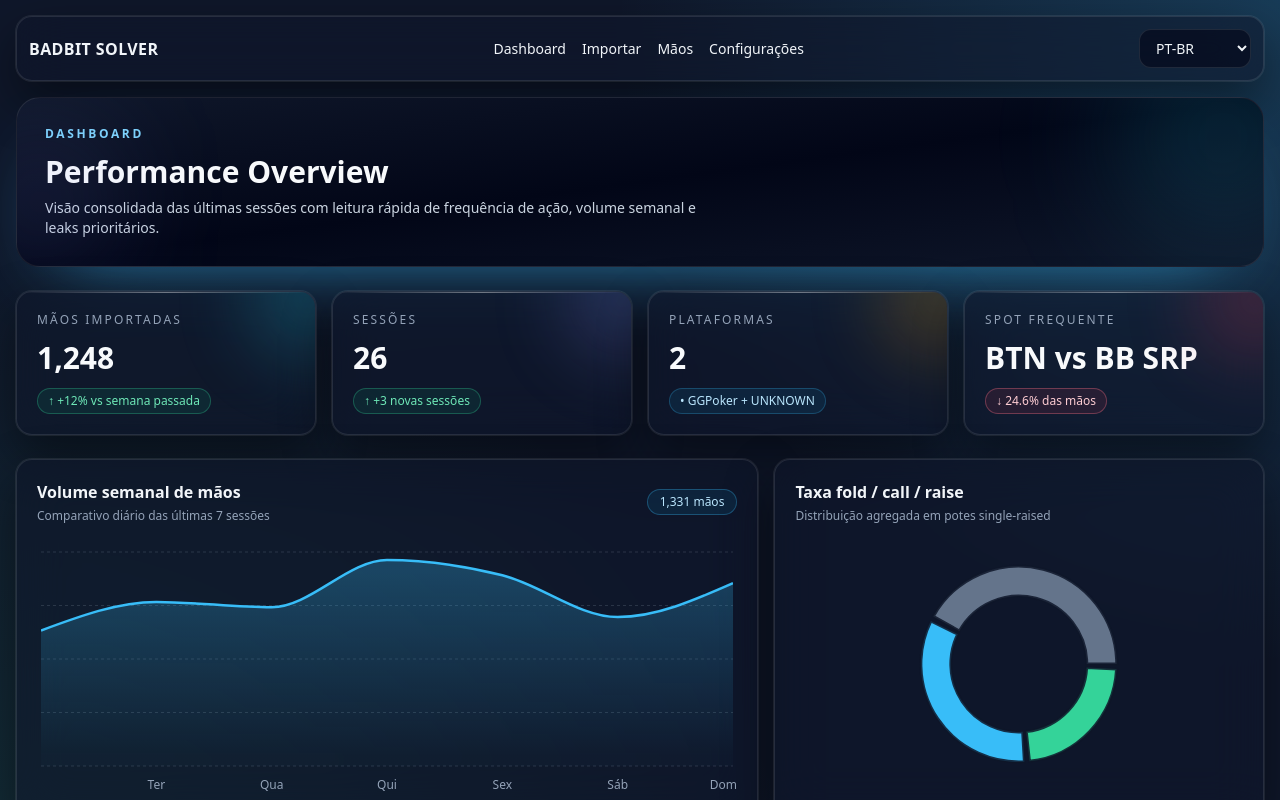
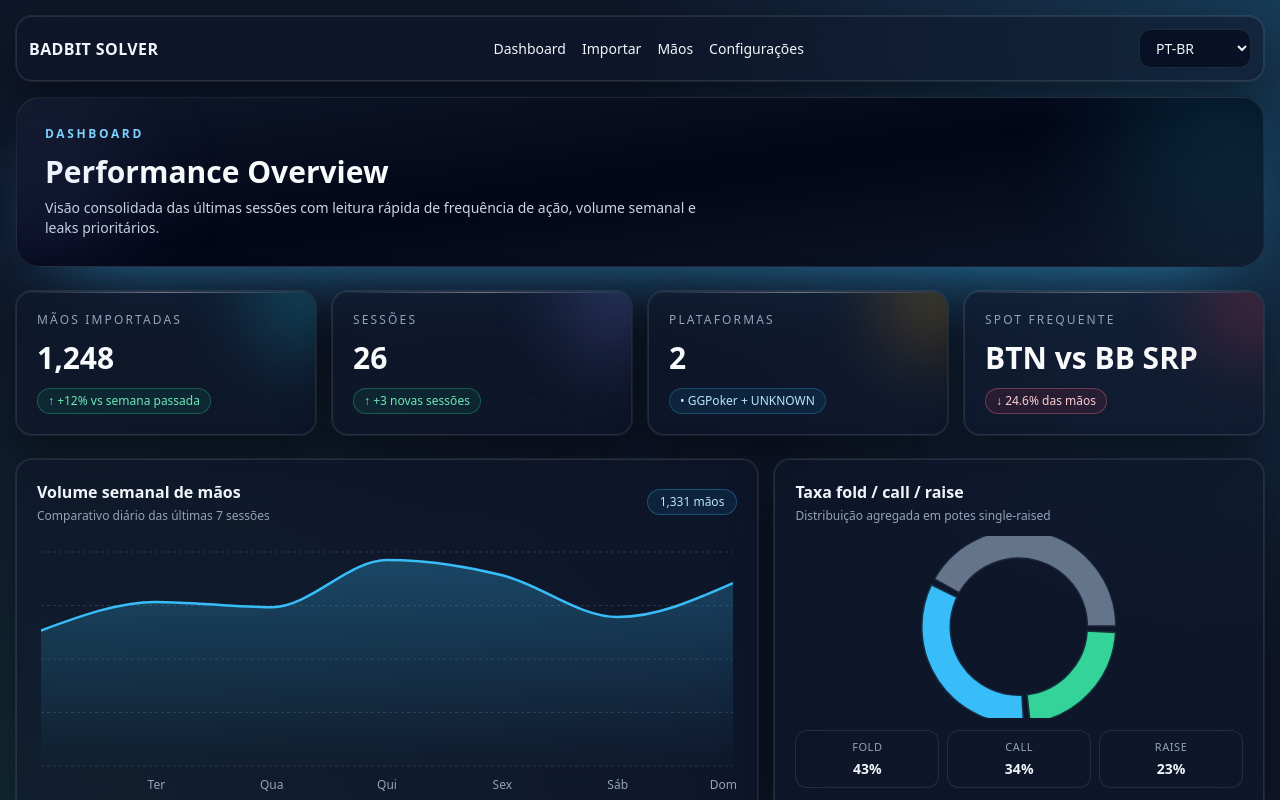
Before and after one commit to curioso01/BadBit-Solver-MVP, a Next.js app: page /dashboard in a window 1280 px wide. Shown: the top 800 px of the page. Built offline with nearby package versions, Linux system fonts and the light colour scheme.

Commit message:
Fix alignment of fold/call/raise metric boxes (#7)

```diff
--- a/src/components/charts/action-frequency-chart.tsx
+++ b/src/components/charts/action-frequency-chart.tsx
@@ -9,8 +9,9 @@ const data = [
 ];
 
 export const ActionFrequencyChart = (): JSX.Element => (
-  <div className="h-64">
-    <ResponsiveContainer width="100%" height="100%">
+  <div className="flex h-64 flex-col">
+    <div className="min-h-0 flex-1">
+      <ResponsiveContainer width="100%" height="100%">
       <PieChart>
         <Pie
           data={data}
@@ -37,11 +38,15 @@ export const ActionFrequencyChart = (): JSX.Element => (
           itemStyle={{ color: '#E2E8F0' }}
         />
       </PieChart>
-    </ResponsiveContainer>
+      </ResponsiveContainer>
+    </div>
 
-    <div className="mt-3 grid grid-cols-3 gap-2">
+    <div className="mt-3 grid shrink-0 grid-cols-3 gap-2 pb-1">
       {data.map((entry) => (
-        <div key={entry.name} className="rounded-xl border border-white/10 bg-slate-900/50 px-3 py-2 text-center">
+        <div
+          key={entry.name}
+          className="flex h-full min-h-[58px] flex-col justify-center rounded-xl border border-white/10 bg-slate-900/50 px-3 py-2 text-center"
+        >
           <p className="text-[11px] uppercase tracking-wider text-slate-400">{entry.name}</p>
           <p className="mt-1 text-sm font-semibold text-slate-100">{entry.value}%</p>
         </div>
```
